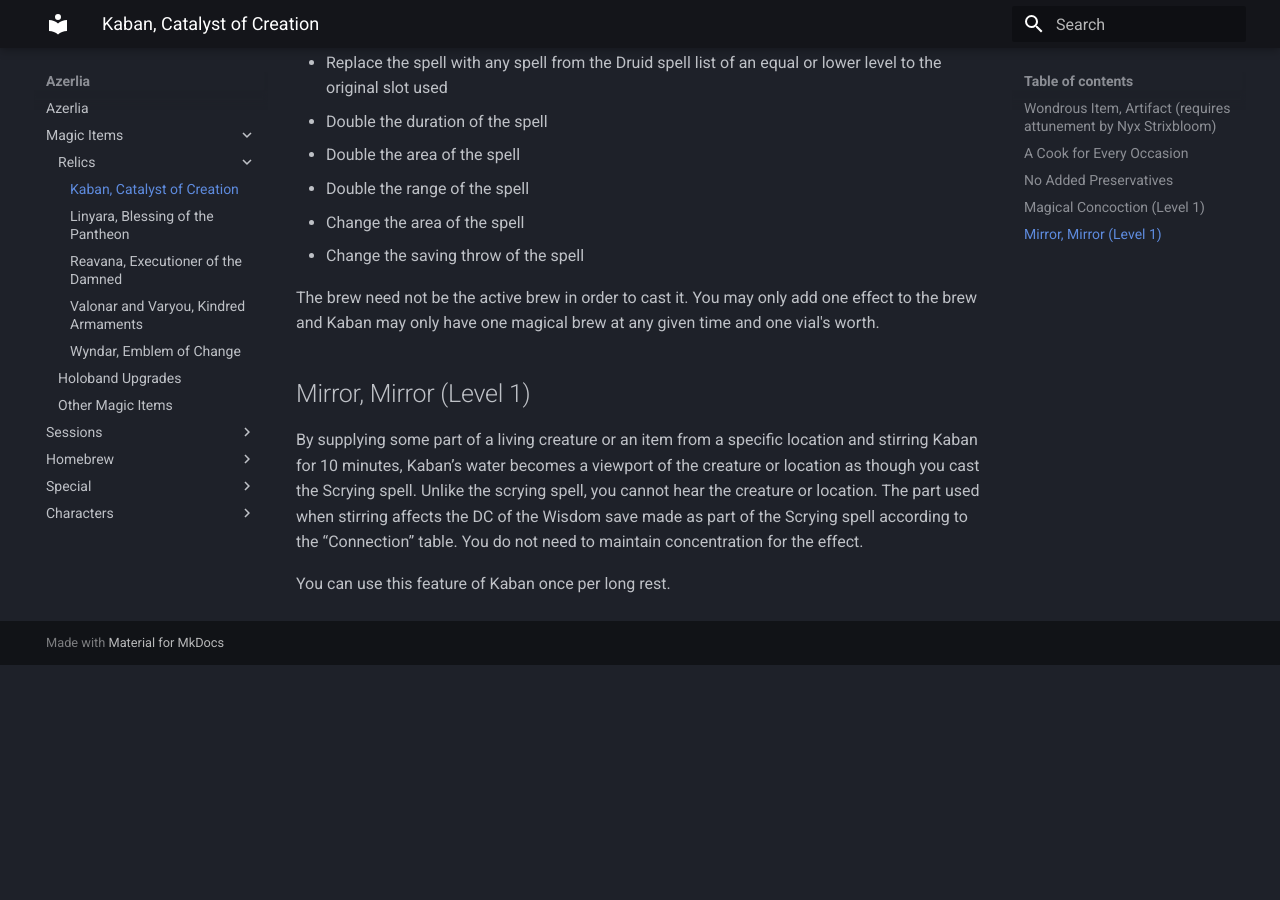
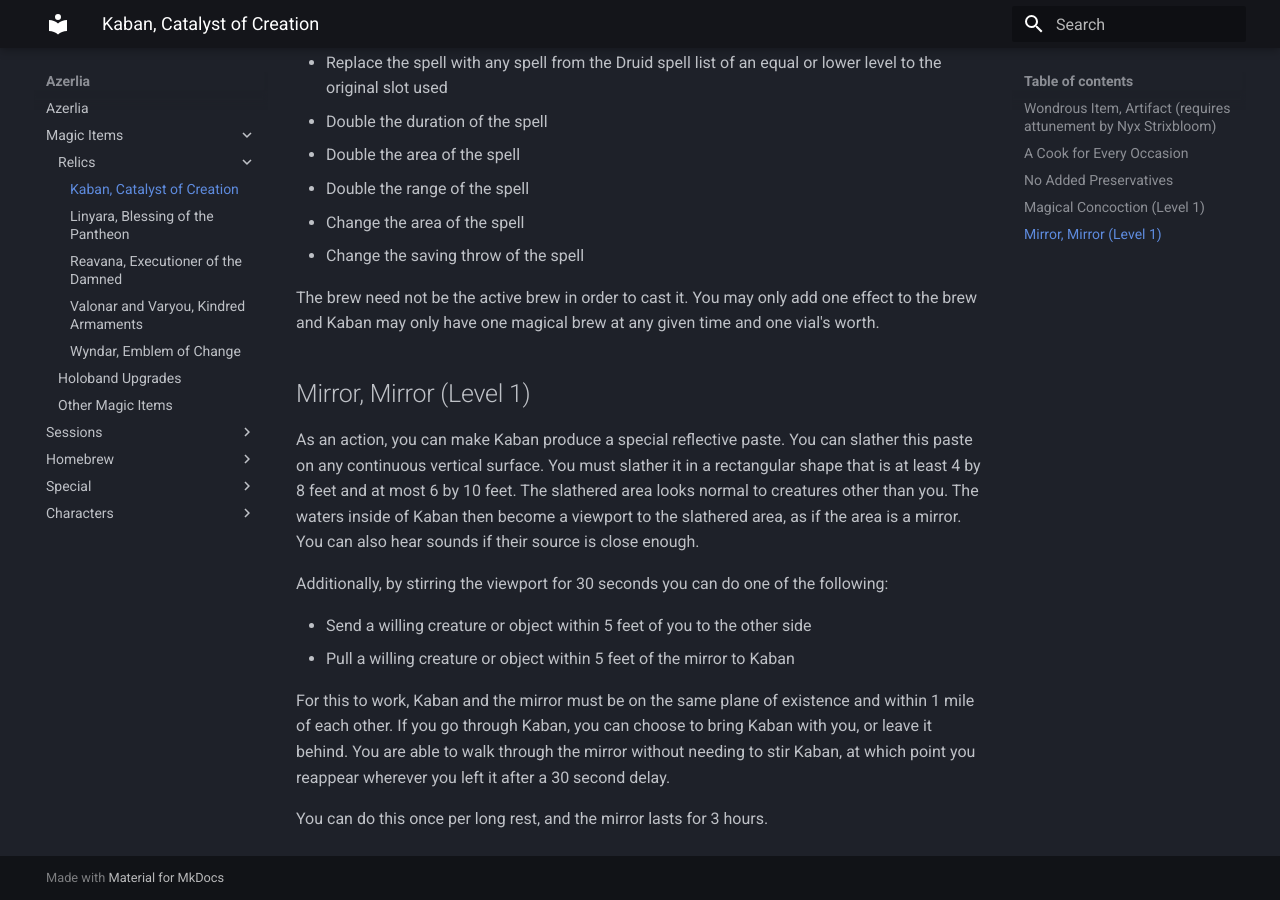
Before and after one commit to Zolmy/azerlia, an MkDocs documentation site: the page built from docs/magic_items/relics/kaban.md, in a window 1280 px wide and 900 px high, scrolled down 956 px. Built offline with MkDocs 1.6.1 and Material for MkDocs 9.7.7, drawn with Linux system fonts in a browser that asks for light colours; before the commit the page ends 1621 px from its top, so only the background shows below that.

Commit message:
Update kaban.md

```diff
--- a/docs/magic_items/relics/kaban.md
+++ b/docs/magic_items/relics/kaban.md
@@ -26,6 +26,13 @@ You may cast this spell from Kaban as you would normally cast a spell. When you
 The brew need not be the active brew in order to cast it. You may only add one effect to the brew and Kaban may only have one magical brew at any given time and one vial's worth.
 
 ## Mirror, Mirror (Level 1)
-By supplying some part of a living creature or an item from a specific location and stirring Kaban for 10 minutes, Kaban’s water becomes a viewport of the creature or location as though you cast the Scrying spell. Unlike the scrying spell, you cannot hear the creature or location. The part used when stirring affects the DC of the Wisdom save made as part of the Scrying spell according to the “Connection” table. You do not need to maintain concentration for the effect.
+As an action, you can make Kaban produce a special reflective paste. You can slather this paste on any continuous vertical surface. You must slather it in a rectangular shape that is at least 4 by 8 feet and at most 6 by 10 feet. The slathered area looks normal to creatures other than you. The waters inside of Kaban then become a viewport to the slathered area, as if the area is a mirror. You can also hear sounds if their source is close enough.
 
-You can use this feature of Kaban once per long rest.
+Additionally, by stirring the viewport for 30 seconds you can do one of the following:
+
+* Send a willing creature or object within 5 feet of you to the other side
+* Pull a willing creature or object within 5 feet of the mirror to Kaban
+
+For this to work, Kaban and the mirror must be on the same plane of existence and within 1 mile of each other. If you go through Kaban, you can choose to bring Kaban with you, or leave it behind. You are able to walk through the mirror without needing to stir Kaban, at which point you reappear wherever you left it after a 30 second delay.
+
+You can do this once per long rest, and the mirror lasts for 3 hours.
```
